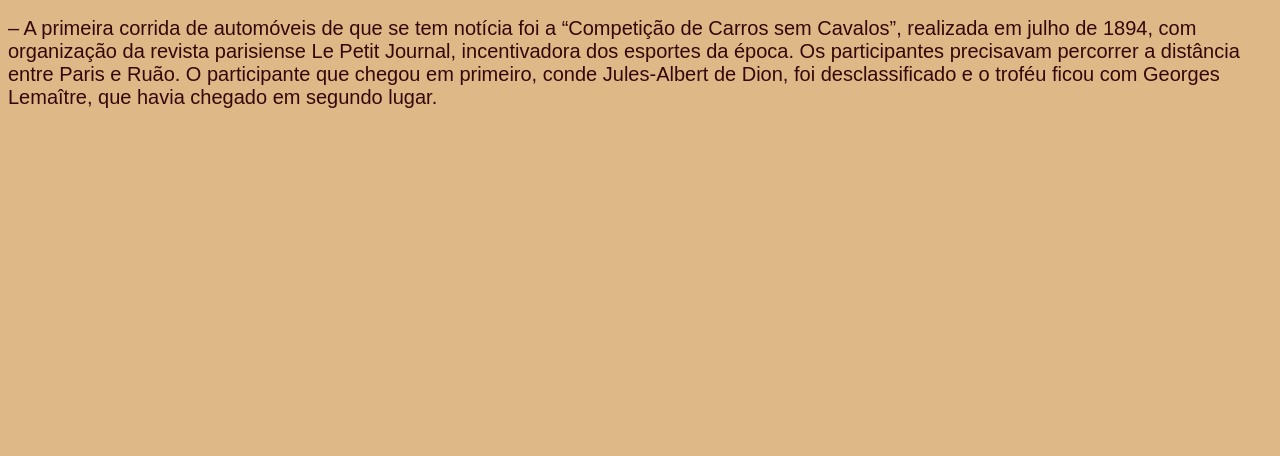
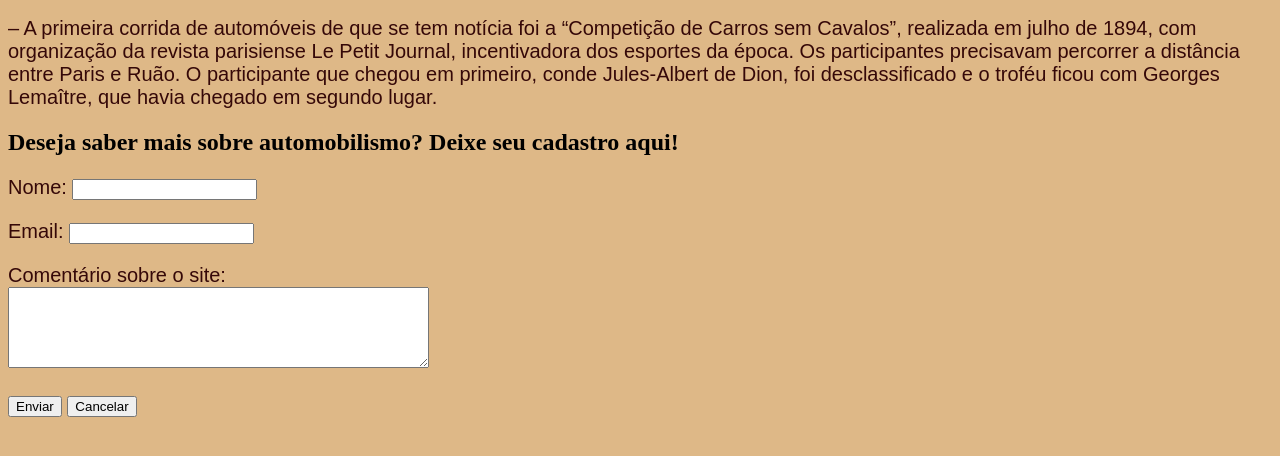
Before and after one commit to giselleap79/automobilismo, a plain HTML site: page index.html in a window 1280 px wide. Shown: the part 330-786 px from the top of the page. Drawn offline with Linux system fonts and the light colour scheme.

Commit message:
Update index.html

```diff
--- a/index.html
+++ b/index.html
@@ -6,6 +6,7 @@
         <link href="style.css" rel="stylesheet">
     </head>
     <body>
+         <div id="texto">
             <h1> Curiosidades do Automobilismo</h1>
                     <center>
                         <img src="https://midia.gruposinos.com.br/_midias/jpg/2021/04/30/whatsapp_image_2021_04_30_at_17_46_47-19603637.jpeg">
@@ -17,5 +18,17 @@
                         1894, com organização da revista parisiense Le Petit Journal,
                         incentivadora dos esportes da época. Os participantes precisavam percorrer a distância entre Paris e Ruão. O participante que chegou em primeiro, conde Jules-Albert de Dion, foi desclassificado e o troféu ficou com Georges Lemaître, que havia chegado em segundo lugar. </p>
 
+        </div>
+        <div id="formulario">
+             <h2> Deseja saber mais sobre automobilismo? Deixe seu cadastro aqui!</h2>
+            <form>
+                <p> Nome: <input type="text"> </p>
+                <p> Email: <input type="email"> </p>
+                <p> Comentário sobre o site: <br> <textarea cols="50" rows="5"> </textarea></p>
+                <p> <button type="submit" value="Enviar"> Enviar</button>
+                    <button type="reset" value="Cancelar"> Cancelar</button>
+                </p>
+            </form>
+        </div>
         </body>
 </html>
```
Lines whose indentation alone changed are shown as unchanged.
